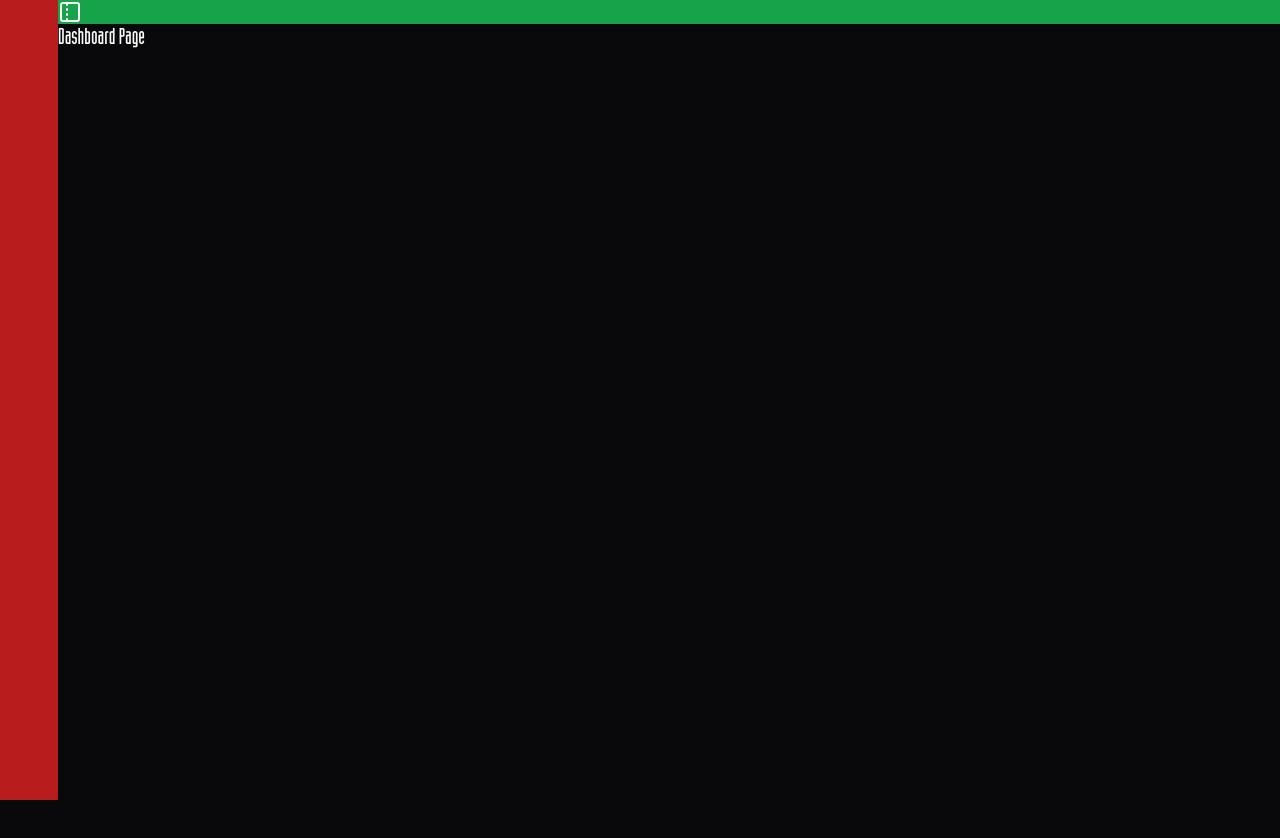
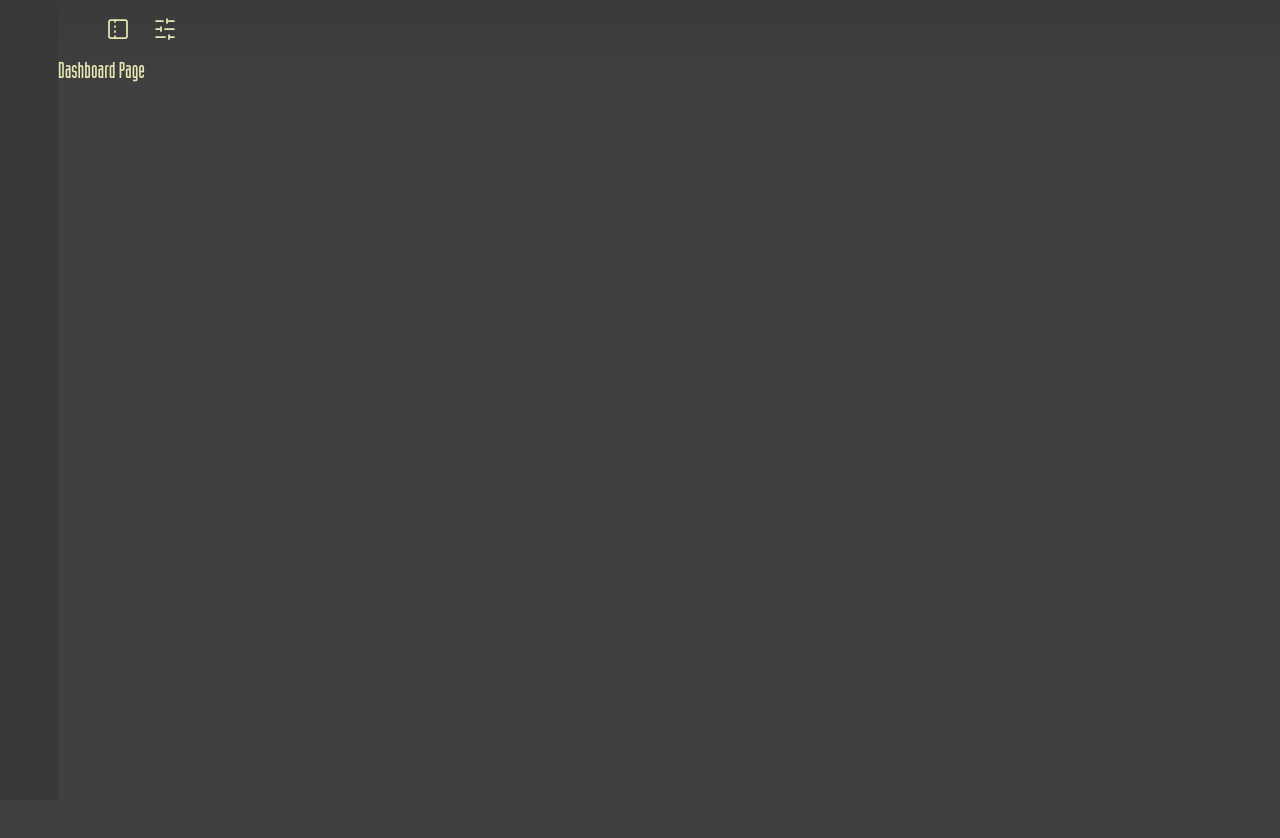
Before and after one commit to decontrrol/store-inventory-and-sales-manager, a React (Vite) app: page /dashboard in a window 1280 px wide. Shown: the top 838 px of the page. Built offline with nearby package versions, Linux system fonts and the light colour scheme.

Commit message:
Implement sidebar/header states

```diff
--- a/package.json
+++ b/package.json
@@ -11,6 +11,7 @@
     "preview": "vite preview"
   },
   "dependencies": {
+    "@radix-ui/react-slot": "^1.1.2",
     "@tanstack/react-router": "^1.112.0",
     "class-variance-authority": "^0.7.1",
     "lucide-react": "^0.476.0",
--- /dev/null
+++ b/src/features/base/components/base-icon-button.component.tsx
@@ -0,0 +1,54 @@
+import { memo } from 'react';
+import { cva } from 'class-variance-authority';
+
+import { cn } from '#/lib/utils';
+import { BaseIcon } from './base-icon.component';
+
+import type { ComponentProps } from 'react';
+import type { VariantProps } from 'class-variance-authority';
+import type { IconName } from '../models/base.model';
+
+const variants = cva(
+  'inline-flex items-center text-primary-foreground justify-center rounded-md transition-colors focus-visible:outline-none focus-visible:ring-1 focus-visible:ring-ring disabled:pointer-events-none disabled:opacity-50 [&_svg]:pointer-events-none [&_svg]:shrink-0',
+  {
+    variants: {
+      variant: {
+        primary: 'bg-secondary shadow-sm hover:bg-secondary/80',
+        ghost: 'hover:bg-background-hover',
+      },
+      size: {
+        base: 'p-1.5 size-10',
+      },
+    },
+    defaultVariants: {
+      variant: 'ghost',
+      size: 'base',
+    },
+  },
+);
+
+type Props = Omit<ComponentProps<'button'>, 'children'> &
+  VariantProps<typeof variants> & {
+    name: IconName;
+    iconProps?: Omit<ComponentProps<typeof BaseIcon>, 'name'>;
+  };
+
+export const BaseIconButton = memo(function ({
+  className,
+  variant,
+  size,
+  name,
+  iconProps,
+  ...moreProps
+}: Props) {
+  return (
+    <button
+      className={cn(variants({ variant, size, className }))}
+      {...moreProps}
+    >
+      <BaseIcon name={name} {...iconProps} />
+    </button>
+  );
+});
+
+BaseIconButton.displayName = 'IconButton';
--- a/src/features/base/components/base-icon.component.tsx
+++ b/src/features/base/components/base-icon.component.tsx
@@ -1,5 +1,5 @@
 import { memo, useMemo } from 'react';
-import { PanelLeftDashed } from 'lucide-react';
+import { PanelLeftDashed, SlidersHorizontal } from 'lucide-react';
 
 import type {
   ComponentProps,
@@ -17,13 +17,24 @@ type Props = ComponentProps<
   name: IconName;
 };
 
-export const BaseIcon = memo(function ({ name, size, ...moreProps }: Props) {
+export const BaseIcon = memo(function ({
+  name,
+  size,
+  strokeWidth,
+  ...moreProps
+}: Props) {
   const Icon = useMemo(() => {
     switch (name) {
       case 'panel-left-dashed':
         return PanelLeftDashed;
+      case 'sliders-horizontal':
+        return SlidersHorizontal;
     }
   }, [name]);
 
-  return <Icon size={size || 24} {...moreProps} />;
+  return (
+    <Icon size={size || 24} strokeWidth={strokeWidth || 1.75} {...moreProps} />
+  );
 });
+
+BaseIcon.displayName = 'BaseIcon';
--- a/src/features/base/models/base.model.ts
+++ b/src/features/base/models/base.model.ts
@@ -1 +1 @@
-export type IconName = 'panel-left-dashed';
+export type IconName = 'panel-left-dashed' | 'sliders-horizontal';
--- a/src/features/core/components/core-header.component.tsx
+++ b/src/features/core/components/core-header.component.tsx
@@ -1,7 +1,8 @@
-import { memo } from 'react';
+import { memo, useCallback } from 'react';
 
 import { cn } from '#/lib/utils';
-import { BaseIcon } from '#/features/base/components/base-icon.component';
+import { BaseIconButton } from '#/features/base/components/base-icon-button.component';
+import { useBoundStore } from '../hooks/use-store.hook';
 
 import type { ComponentProps } from 'react';
 
@@ -9,9 +10,31 @@ export const CoreHeader = memo(function ({
   className,
   ...moreProps
 }: ComponentProps<'header'>) {
+  const toggleLeftSidebar = useBoundStore((state) => state.toggleLeftSidebar);
+
+  const handleToggleLeftSideSidebar = useCallback(
+    () => toggleLeftSidebar(),
+    [toggleLeftSidebar],
+  );
+
   return (
-    <header className={cn('w-full bg-green-600', className)} {...moreProps}>
-      <BaseIcon name='panel-left-dashed' />
+    <header
+      className={cn(
+        'h-header-full relative flex w-full items-center justify-between px-11 py-2.5',
+        'before:absolute before:left-0 before:top-0 before:-z-10 before:h-24 before:w-full before:bg-gradient-to-b before:from-[rgba(0,0,0,1)] before:to-[rgb(0,0,0,0)] before:opacity-10 before:content-[""]',
+        className,
+      )}
+      {...moreProps}
+    >
+      <div className='flex gap-2.5'>
+        <BaseIconButton
+          name='panel-left-dashed'
+          onClick={handleToggleLeftSideSidebar}
+        />
+        <BaseIconButton name='sliders-horizontal' />
+      </div>
     </header>
   );
 });
+
+CoreHeader.displayName = 'CoreHeader';
--- a/src/features/core/components/core-layout.component.tsx
+++ b/src/features/core/components/core-layout.component.tsx
@@ -1,17 +1,25 @@
 import { Outlet } from '@tanstack/react-router';
 
+import { SidebarState } from '../models/core.model';
+import { useBoundStore } from '../hooks/use-store.hook';
 import { CoreSidebar } from './core-sidebar.component';
 import { CoreMain } from './core-main.component';
 import { CoreHeader } from './core-header.component';
 
 export function CoreLayout() {
+  const isLeftSidebarCollapsed = useBoundStore(
+    (state) => state.leftSidebarState === SidebarState.Collapsed,
+  );
+
   return (
     <div>
-      <CoreSidebar />
-      <CoreMain id='main'>
+      <CoreSidebar isCollapsed={isLeftSidebarCollapsed} />
+      <CoreMain id='main' isCollapsed={isLeftSidebarCollapsed}>
         <CoreHeader />
         <Outlet />
       </CoreMain>
     </div>
   );
 }
+
+CoreLayout.displayName = 'CoreLayout';
--- a/src/features/core/components/core-main.component.tsx
+++ b/src/features/core/components/core-main.component.tsx
@@ -2,15 +2,21 @@ import { cn } from '#/lib/utils';
 
 import type { ComponentProps } from 'react';
 
+type Props = ComponentProps<'main'> & {
+  isCollapsed?: boolean;
+};
+
 export function CoreMain({
   className,
   children,
+  isCollapsed,
   ...moreProps
-}: ComponentProps<'main'>) {
+}: Props) {
   return (
     <main
       className={cn(
-        'ml-sidebar-collapsed relative flex h-[2000px] min-h-screen w-full flex-1 flex-col transition-[margin] duration-300',
+        'relative flex h-[2000px] min-h-screen w-full flex-1 flex-col transition-[margin] duration-300',
+        isCollapsed ? 'ml-sidebar-collapsed' : 'ml-sidebar-expanded',
         className,
       )}
       {...moreProps}
@@ -19,3 +25,5 @@ export function CoreMain({
     </main>
   );
 }
+
+CoreMain.displayName = 'CoreMain';
--- a/src/features/core/components/core-sidebar.component.tsx
+++ b/src/features/core/components/core-sidebar.component.tsx
@@ -4,14 +4,20 @@ import { cn } from '#/lib/utils';
 
 import type { ComponentProps } from 'react';
 
+type Props = ComponentProps<'aside'> & {
+  isCollapsed?: boolean;
+};
+
 export const CoreSidebar = memo(function ({
   className,
+  isCollapsed,
   ...moreProps
-}: ComponentProps<'aside'>) {
+}: Props) {
   return (
     <aside
       className={cn(
-        'w-sidebar-collapsed fixed left-0 top-0 z-50 h-screen shrink-0 bg-red-700 transition-[width] duration-300',
+        'bg-sidebar fixed left-0 top-0 z-50 h-screen shrink-0 transition-[width] duration-300',
+        isCollapsed ? 'w-sidebar-collapsed' : 'w-sidebar-expanded',
         className,
       )}
       {...moreProps}
@@ -20,3 +26,5 @@ export const CoreSidebar = memo(function ({
     </aside>
   );
 });
+
+CoreSidebar.displayName = 'CoreSidebar';
--- a/src/features/core/components/core-theme-provider.component.tsx
+++ b/src/features/core/components/core-theme-provider.component.tsx
@@ -64,6 +64,8 @@ export function CoreThemeProvider({
   );
 }
 
+CoreThemeProvider.displayName = 'CoreThemeProvider';
+
 // export const useCoreTheme = () => {
 //   const context = useContext(ThemeProviderContext);
 
--- a/src/index.css
+++ b/src/index.css
@@ -32,6 +32,8 @@
     /* custom */
     --sidebar-w-collapsed: 58px;
     --sidebar-w-expanded: 282px;
+    --header-h-compact: 38px;
+    --header-h-full: 58px;
     --font-body: Body;
     --font-head: Head;
 
@@ -42,14 +44,16 @@
   }
 
   .dark {
-    --background: 240 10% 3.9%;
-    --foreground: 0 0% 98%;
+    --background: #404040;
+    --background-hover: rgba(0, 0, 0, 0.2);
+    --foreground: #e5e5b3;
+    --sidebar: #383838;
     --card: 240 10% 3.9%;
     --card-foreground: 0 0% 98%;
     --popover: 240 10% 3.9%;
     --popover-foreground: 0 0% 98%;
     --primary: 0 0% 98%;
-    --primary-foreground: 240 5.9% 10%;
+    --primary-foreground: #e5e5b3;
     --secondary: 240 3.7% 15.9%;
     --secondary-foreground: 0 0% 98%;
     --muted: 240 3.7% 15.9%;
--- a/tailwind.config.js
+++ b/tailwind.config.js
@@ -8,12 +8,16 @@ export default {
   theme: {
     extend: {
       spacing: {
-        'sidebar-collapsed': '58px',
-        'sidebar-expanded': '282px',
+        'sidebar-collapsed': 'var(--sidebar-w-collapsed)',
+        'sidebar-expanded': 'var(--sidebar-w-expanded)',
+        'header-compact': 'var(--header-h-compact)',
+        'header-full': 'var(--header-h-full)',
       },
       colors: {
-        background: 'hsl(var(--background))',
-        foreground: 'hsl(var(--foreground))',
+        background: 'var(--background)',
+        'background-hover': 'var(--background-hover)',
+        foreground: 'var(--foreground)',
+        sidebar: 'var(--sidebar)',
         card: {
           DEFAULT: 'hsl(var(--card))',
           foreground: 'hsl(var(--card-foreground))',
@@ -24,7 +28,7 @@ export default {
         },
         primary: {
           DEFAULT: 'hsl(var(--primary))',
-          foreground: 'hsl(var(--primary-foreground))',
+          foreground: 'var(--primary-foreground)',
         },
         secondary: {
           DEFAULT: 'hsl(var(--secondary))',
```
Also changed, not shown: 1 other file (tests, documents, lock files or other folders).
